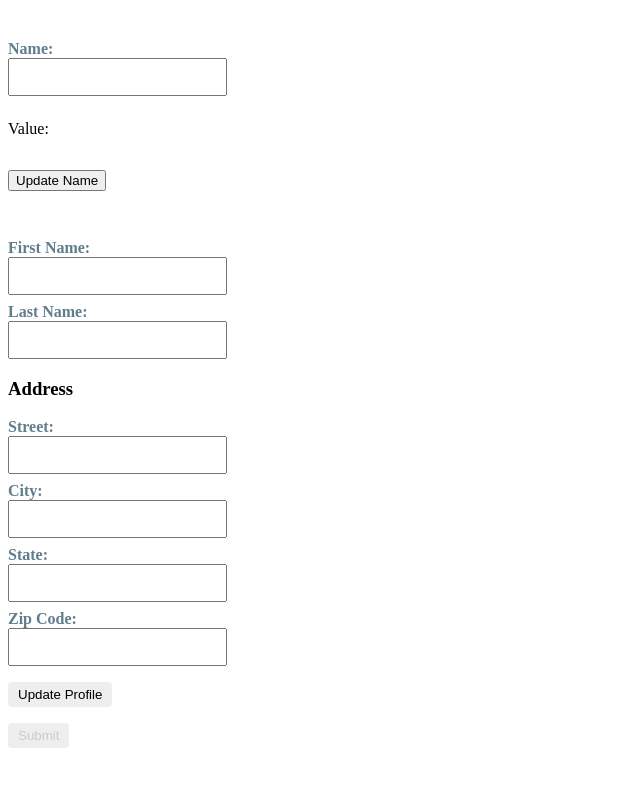
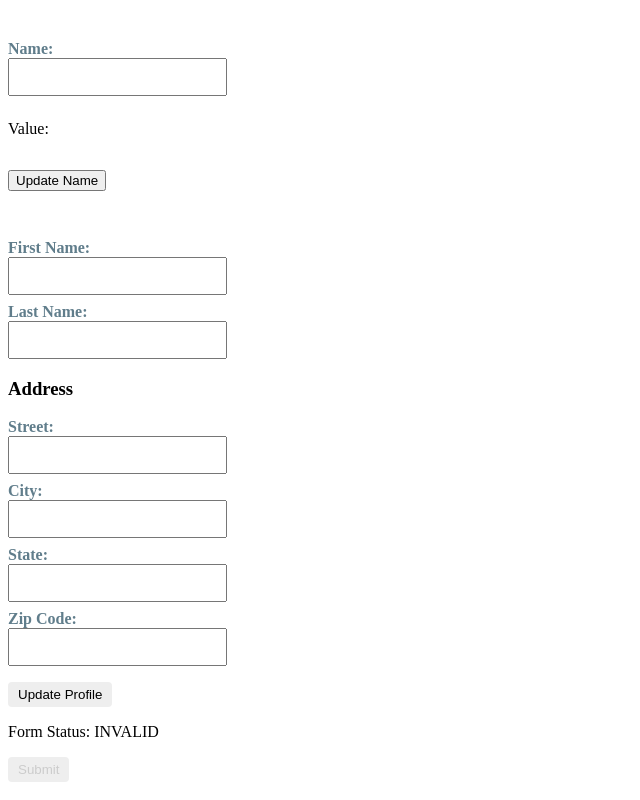
Before and after one commit to takepo/angular-reactive-form-sample, an Angular app: page / in a window 1280 px wide. Shown: the whole page, without its empty margins (0-640 px from the left). Built offline with nearby package versions, Linux system fonts and the light colour scheme.

Commit message:
feat: フォームのステータスを表示する

```diff
--- a/src/app/profile-editor/profile-editor.component.html
+++ b/src/app/profile-editor/profile-editor.component.html
@@ -38,5 +38,9 @@
     <button (click)="updateProfile()">Update Profile</button>
   </p>
 
+  <p>
+    Form Status: {{ profileForm.status }}
+  </p>
+
   <button type="submit" [disabled]="!profileForm.valid">Submit</button>
 </form>
```
